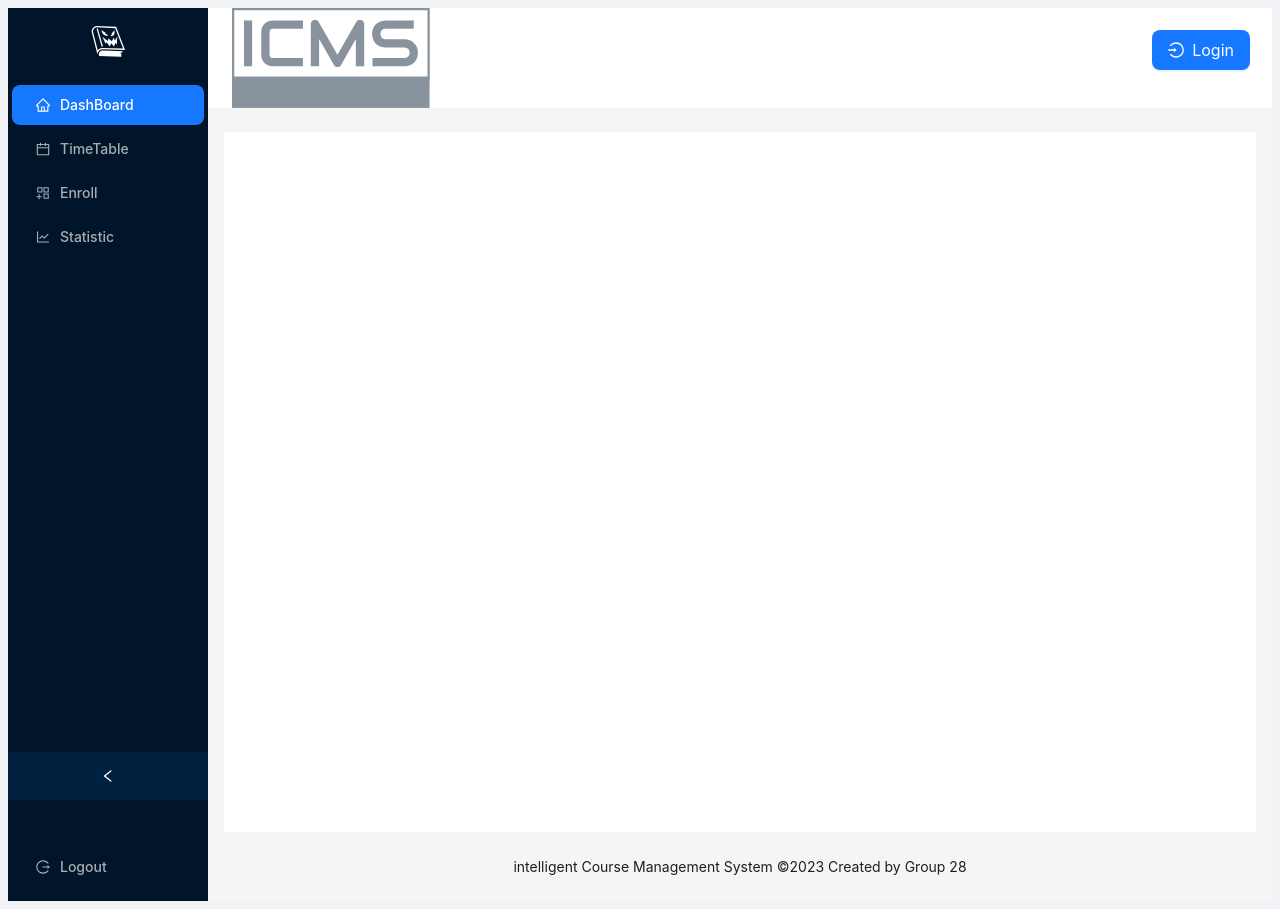
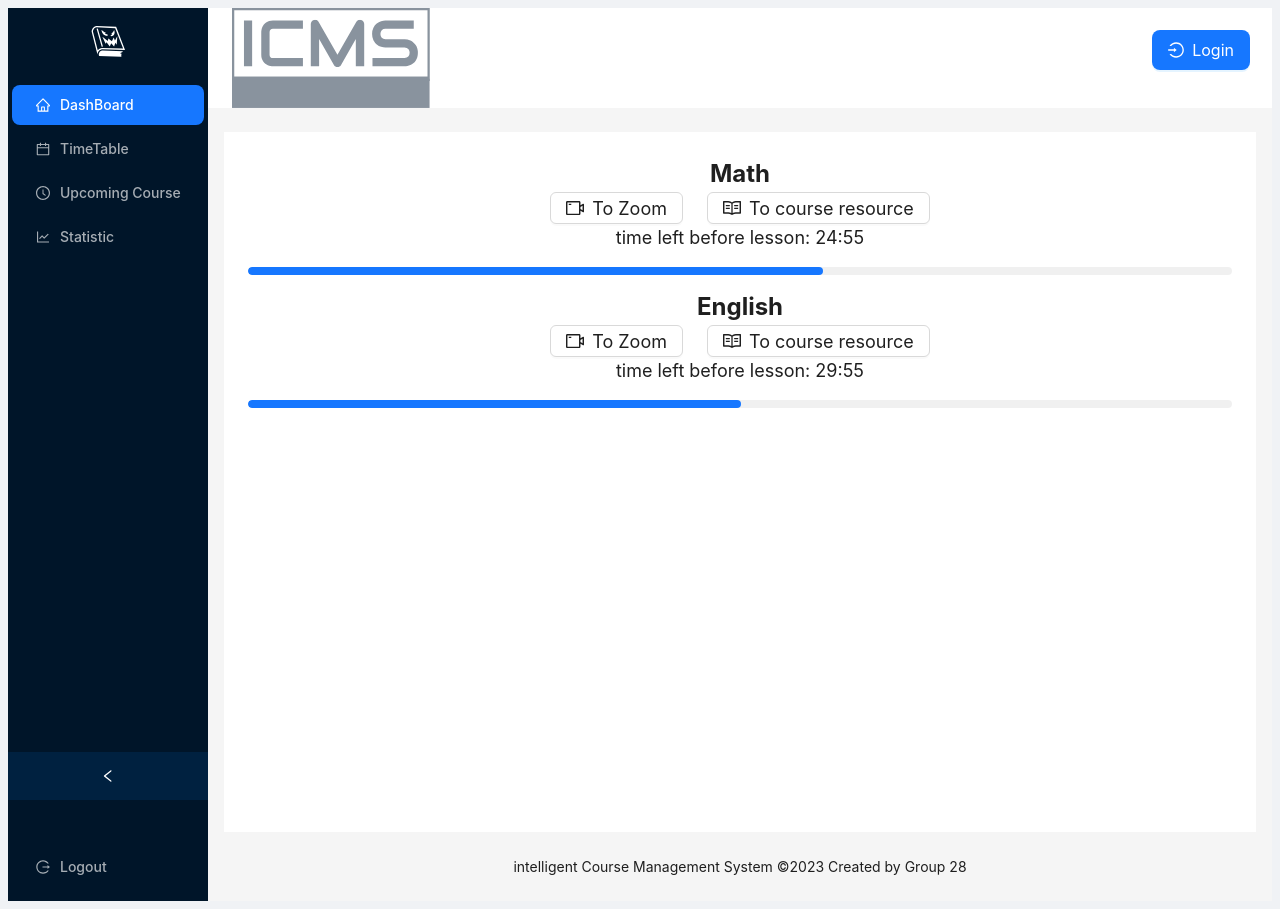
Before and after one commit to Fung1117/ClassHub, a React (Vite) app in the folder frontend/: page /OneHrCourse in a window 1280 px wide. Built offline with nearby package versions, Linux system fonts and the light colour scheme.

Commit message:
add course display within one hour

```diff
--- a/frontend/src/App.jsx
+++ b/frontend/src/App.jsx
@@ -5,14 +5,15 @@ import CourseInformation from './pages/CourseInformation';
 import Statistic from './pages/Statistics';
 import Login from './pages/Login';
 import Logout from './pages/Logout';
-import Enroll from './pages/Enroll'
+import OneHrCourse from './pages/OneHrCourse';
 import {
   HomeOutlined,
   CalendarOutlined,
   LineChartOutlined,
-  AppstoreAddOutlined,
   LoginOutlined,
   LogoutOutlined,
+  ClockCircleOutlined,
+
 } from '@ant-design/icons';
 
 import { GiEvilBook } from 'react-icons/gi';
@@ -30,7 +31,7 @@ const App = () => {
   const menuItems = [
     { key: '1', icon: <HomeOutlined />, label: 'DashBoard', link: '/' },
     { key: '2', icon: <CalendarOutlined />, label: 'TimeTable', link: '/Course' },
-    { key: '3', icon: <AppstoreAddOutlined />, label: 'Enroll', link: '/Enroll' },
+    { key: '3', icon: <ClockCircleOutlined />, label: 'Upcoming Course', link: '/OneHrCourse'},
     { key: '4', icon: <LineChartOutlined />, label: 'Statistic', link: '/Statistic' },
   ];
 
@@ -81,9 +82,9 @@ const App = () => {
           <Routes>
             <Route path="/Login" element={<Login />} />
             <Route path="/Course" element={<CourseInformation />} />
+            <Route path="/OneHrCourse" element={<OneHrCourse />} />
             <Route path="/Statistic" element={<Statistic />} />
             <Route path="/Logout" element={<Logout />} />
-            <Route path="/Enroll" element={<Enroll />} />
           </Routes>
         </Content>
         <Footer style={{ textAlign: 'center' }}>
--- /dev/null
+++ b/frontend/src/components/CourseInfoItem.jsx
@@ -0,0 +1,51 @@
+import React, { useEffect, useState } from 'react';
+import { Flex, Row, Col, Progress, Space, Button } from 'antd';
+import {
+    VideoCameraOutlined,
+    ReadOutlined,
+} from '@ant-design/icons';
+
+export const CourseInfoItem = ({courseName: courseTitle, timeLeft, zoomLink, resourceLink}) => {
+    const [timeLeftState, setTimeLeft] = useState(timeLeft);
+    const [courseTitleState, setCourseName] = useState(courseTitle);
+
+    useEffect(() => {
+        setTimeLeft(timeLeft);
+        setCourseName(courseTitle);
+    }, [])
+
+    useEffect(() => {
+        const timer = setInterval(() => {
+            if (timeLeftState <= 0) {
+                clearInterval(timer);
+                return;
+            }
+            setTimeLeft(timeLeftState - 1);
+        }, 1000);
+        return () => {
+            clearInterval(timer);
+        };
+    });
+
+    return (
+        <Flex vertical gap="small" align="center" justify="start" style={{ width: "100%"}}>
+            <Col>
+                <Row span={6} justify="center" style={{ fontSize: "24px", fontWeight: "700"}}>
+                    {courseTitleState}
+                </Row>
+                <Row span={12}>
+                    <Space size="large">
+                        <Button href={zoomLink} icon={<VideoCameraOutlined/>} style={{ fontSize: "18px"}}>To Zoom</Button>
+                        <Button href={resourceLink} icon={<ReadOutlined />} style={{ fontSize: "18px"}}>To course resource</Button>
+                    </Space>
+                </Row>
+                <Row justify="center" style={{ fontSize: "18px"}}>
+                    time left before lesson: {parseInt(timeLeftState/60) < 10 ? '0' : null}{parseInt(timeLeftState/60)}:{parseInt(timeLeftState%60) < 10 ? '0' : null}{parseInt(timeLeftState%60)}
+                </Row>
+            </Col>
+            <Progress percent={(3600-timeLeftState)/3600 * 100} showInfo={false}/>
+        </Flex>
+    );
+}
+
+export default CourseInfoItem;
--- a/frontend/src/pages/Enroll.jsx
+++ /dev/null
@@ -1,11 +0,0 @@
-import React from 'react';
-
-export const Enroll = () => {
-    return (
-        <div>
-
-        </div>
-    );
-}
-
-export default Enroll;
--- /dev/null
+++ b/frontend/src/pages/OneHrCourse.jsx
@@ -0,0 +1,25 @@
+import React from 'react';
+import { Flex } from 'antd';
+
+import CourseInfoItem from '../components/CourseInfoItem';
+
+const OneHrCourse = () => {
+    return (
+        <Flex gap="small" vertical justify="flex-start" align="center" flex="1" style={{ width: "100%"}}>
+            <CourseInfoItem
+                courseName="Math"
+                timeLeft={1500}
+                zoomLink="https://zoom.us/j/1234567890"
+                resourceLink="https://www.google.com"
+            />
+            <CourseInfoItem
+                courseName="English"
+                timeLeft={1800}
+                zoomLink="https://zoom.us/j/1234567890"
+                resourceLink="https://www.google.com"
+            />
+        </Flex>
+    );
+};
+
+export default OneHrCourse;
```
